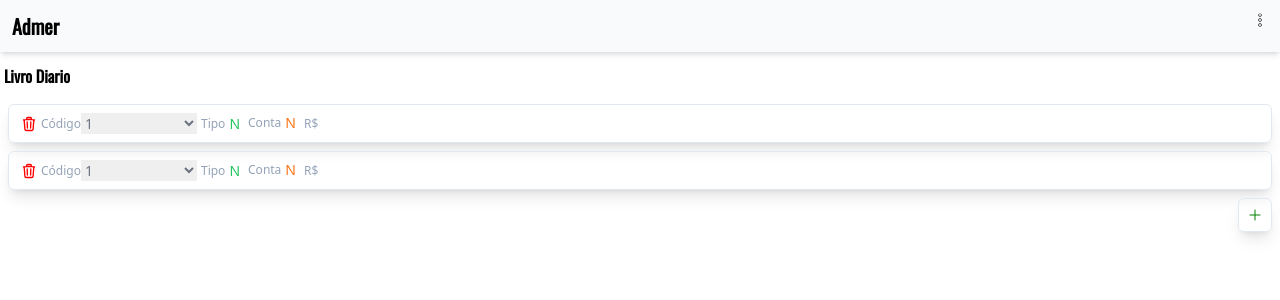
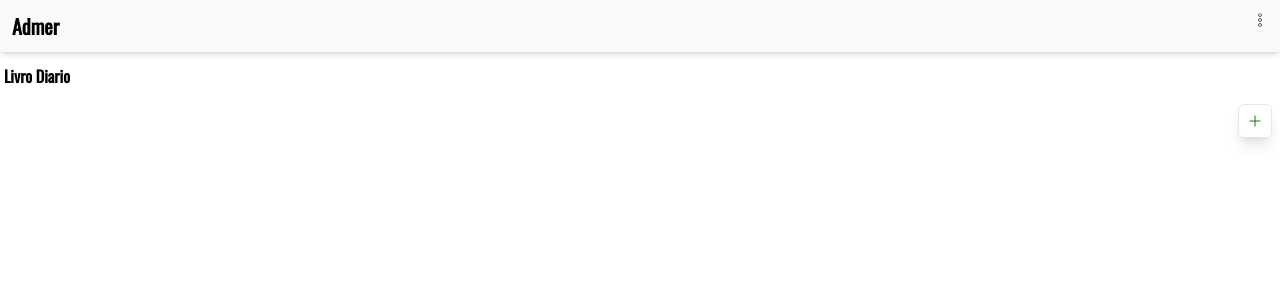
Before and after one commit to JonathanDuclos/admer, a React (Create React App) app: page /journalbook in a window 1280 px wide. Shown: the top 300 px of the page. Built offline with nearby package versions, Linux system fonts and the light colour scheme.

Commit message:
Built create/delete entry system

```diff
--- a/src/components/Entry.jsx
+++ b/src/components/Entry.jsx
@@ -1,5 +1,6 @@
 import React, {useState} from 'react';
 import { accountsPlaneSheet } from '../data/dummy';
+import { useStateContext } from './context/Context';
 
 function getAllAccountCodes(){
     var accountCodes = []
@@ -17,24 +18,30 @@ function getAllAccountCodes(){
 
 const Entry = ({entry}) => {
     const [selectedAccount, setSelectedAccount] = useState("")
+    const {dataEntries, setDataEntries} = useStateContext()
 
     function handleAccountCodeChange (event) {
         setSelectedAccount(event.target.value)
     }
 
+    function handleEntryDelete(key){
+        console.log("Removed: ", key)
+        setDataEntries(dataEntries.filter(entry => entry.key !== key))
+    }
+
     return(
         <div className="flex m-2 rounded-md border border-slate-200 p-2 shadow-lg w-auto">
-            <div className="flex items-center mx-1">
+            <button className="flex items-center mx-1" onClick={(event) => handleEntryDelete(entry.key)}>
                 <svg xmlns="http://www.w3.org/2000/svg" fill="none" viewBox="0 0 24 24" strokeWidth="2" stroke="red" className="w-4 h-4">
                 <path strokeLinecap="round" strokeLinejoin="round" d="M14.74 9l-.346 9m-4.788 0L9.26 9m9.968-3.21c.342.052.682.107 1.022.166m-1.022-.165L18.16 19.673a2.25 2.25 0 01-2.244 2.077H8.084a2.25 2.25 0 01-2.244-2.077L4.772 5.79m14.456 0a48.108 48.108 0 00-3.478-.397m-12 .562c.34-.059.68-.114 1.022-.165m0 0a48.11 48.11 0 013.478-.397m7.5 0v-.916c0-1.18-.91-2.164-2.09-2.201a51.964 51.964 0 00-3.32 0c-1.18.037-2.09 1.022-2.09 2.201v.916m7.5 0a48.667 48.667 0 00-7.5 0" />
                 </svg>
-            </div>
+            </button>
             <div className="flex items-center">
                 <div className="flex items-center">
                     <span className="flex font-thin text-slate-400 items-center text-xs">Código</span>
                     <select name='accountCode' id='accountCode' className="w-full text-sm font-medium text-gray-500" onChange={(event) => handleAccountCodeChange(event)}>
                         {
-                            getAllAccountCodes().map(account => <option key={account.key} value={account.code} className=''>
+                            getAllAccountCodes().map(account => <option key={account.key} value={account.code}>
                                 {account.code}
                             </option>)
                         }
@@ -56,7 +63,7 @@ const Entry = ({entry}) => {
             <div className="mx-1 w-auto flex items-center justify-end">
                 <div className="flex gap-1 justify-end">
                     <span className="flex font-thin text-slate-400 items-center text-xs">R$</span>
-                    <input type='text' className="w-20 flex justify-end text-sm"/>
+                    <input type='text' className="w-20 flex justify-end text-sm" value={entry.value}/>
                 </div>
             </div>
         </div>
--- a/src/components/context/Context.jsx
+++ b/src/components/context/Context.jsx
@@ -9,9 +9,10 @@ var initialState = {
 
 export const ContextProvider = ({ children }) => {
     const [openedMenu, setOpenedMenu] = useState(initialState.openedMenu)
+    const [dataEntries, setDataEntries] = useState([])
 
     return (
-        <StateContext.Provider value={{openedMenu, setOpenedMenu}}>
+        <StateContext.Provider value={{openedMenu, setOpenedMenu, dataEntries, setDataEntries}}>
             {children}
         </StateContext.Provider>
     );
--- a/src/pages/JournalBook.jsx
+++ b/src/pages/JournalBook.jsx
@@ -1,19 +1,23 @@
 import React from 'react'
 import { journalBookPageContent } from '../data/dummy';
 import Entry from '../components/Entry';
-
-const addEntryHandle = () => {
-  console.log("Add..")
-}
+import { useStateContext } from '../components/context/Context';
 
 const JournalBook = () => {
+  const {dataEntries, setDataEntries} = useStateContext()
+
+  function addEntryHandle(){
+    setDataEntries([...dataEntries, {key:dataEntries.length, code: "1", value: "1.00"}])
+    console.log(dataEntries.length)
+  }
+
   return (
     <div>
       <p className='mx-1 font-bold text-md title'> {journalBookPageContent.title} </p>
       <div className='mt-4 mx-2s'>
         <div>
           {
-            journalBookPageContent.data.map( i => <Entry entry={i} key={i.key}/> )
+            dataEntries.map( i => <Entry entry={i} key={i.key}/> )
           }
           <div className="flex justify-end m-2 w-auto">
             <button className="flex rounded-md border border-slate-200 p-2 shadow-lg" onClick={addEntryHandle}>
```
